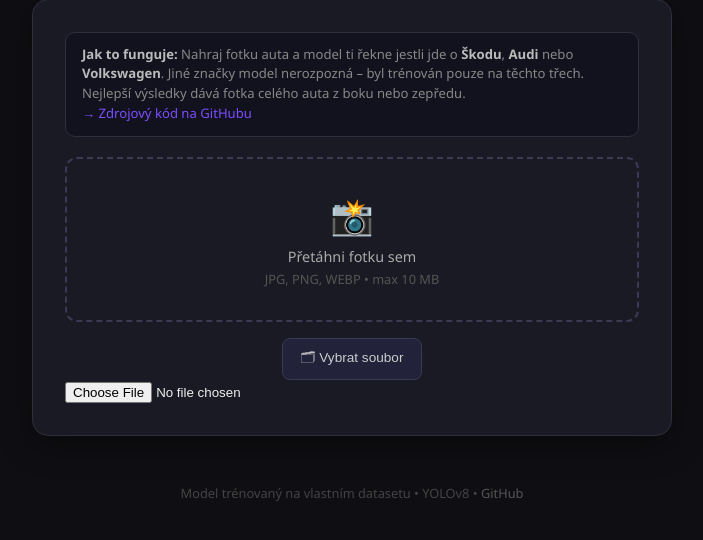
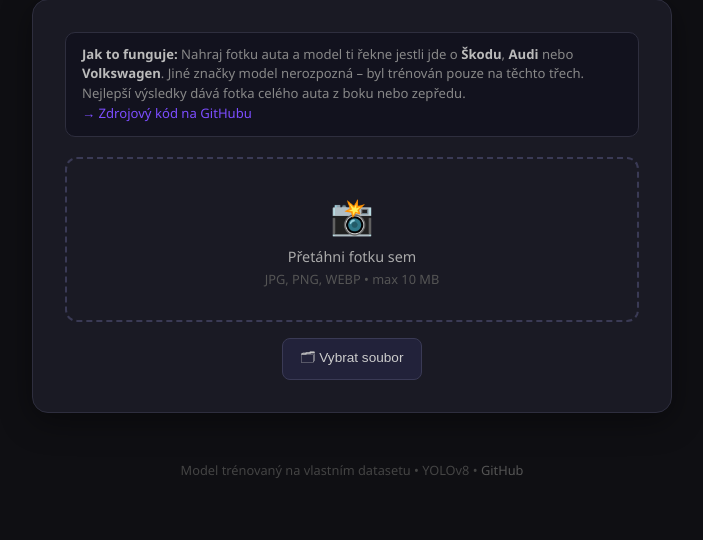
Before and after one commit to AlbertSch8/CarSquareDetection, a Flask app: page / in a window 1280 px wide. Shown: the part 133-673 px from the top of the page, without its empty margins (288-991 px from the left). Run offline with Flask 3, Linux system fonts and the light colour scheme.

Commit message:
fix: hide native camera file input

```diff
--- a/templates/index.html
+++ b/templates/index.html
@@ -75,8 +75,8 @@
       background: rgba(124,77,255,0.05);
     }
 
-    /* skrytý file input – ovládá se kliknutím na drop-zone */
-    #file-input {
+    /* skryté file inputy – ovládají se tlačítky */
+    #file-input, #camera-input {
       display: none;
     }
 
```
